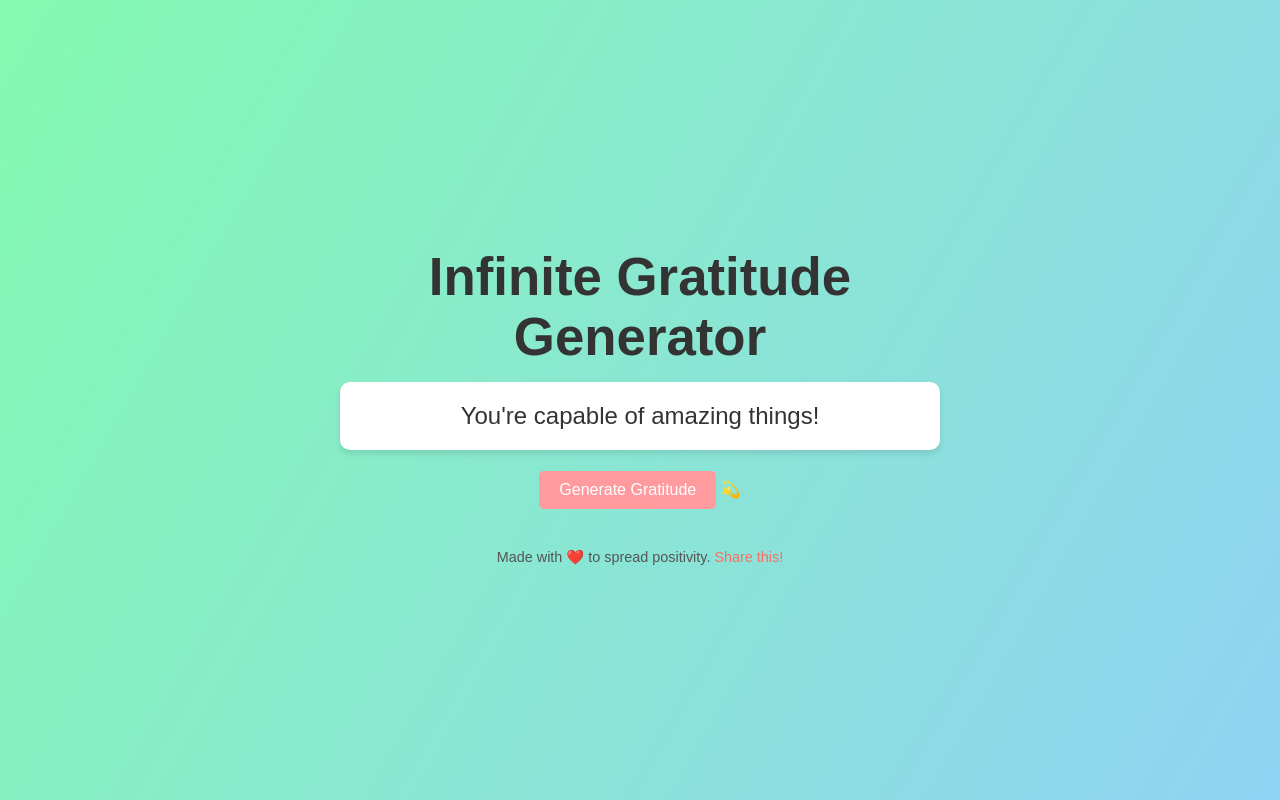
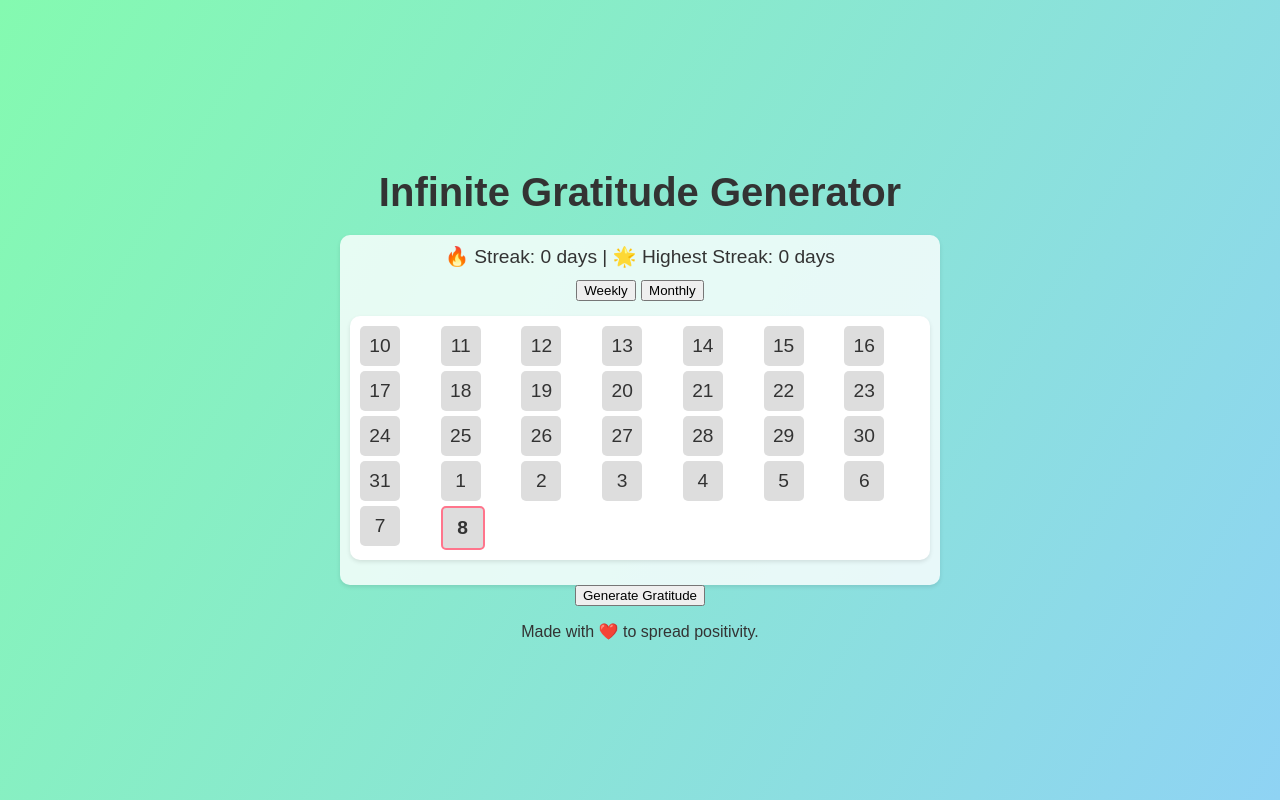
Before and after one commit to SpaceAgentAstro/infgratitude, a plain HTML site: page index.html in a window 1280 px wide. Drawn offline with Linux system fonts and the light colour scheme.

Commit message:
Update index.html

```diff
--- a/index.html
+++ b/index.html
@@ -5,157 +5,193 @@
     <meta name="viewport" content="width=device-width, initial-scale=1.0">
     <title>Infinite Gratitude Generator</title>
     <style>
-        /* General body styling */
+        :root {
+            --bg-light: linear-gradient(120deg, #84fab0, #8fd3f4);
+            --bg-dark: linear-gradient(120deg, #333, #111);
+            --text-light: #333;
+            --text-dark: #f0f0f0;
+            --btn-light: #ff9a9e;
+            --btn-dark: #ff758c;
+        }
+
         body {
             margin: 0;
-            font-family: Arial, sans-serif;
-            background: linear-gradient(120deg, #84fab0, #8fd3f4); /* Beautiful gradient background */
-            color: #333;
+            font-family: 'Poppins', sans-serif;
+            background: var(--bg-light);
+            color: var(--text-light);
             display: flex;
             justify-content: center;
             align-items: center;
-            height: 100vh; /* Full viewport height */
-            overflow: hidden;
+            height: 100vh;
+            flex-direction: column;
+            transition: all 0.3s ease;
         }
 
-        /* Center content styling */
         .container {
             text-align: center;
             width: 90%;
-            max-width: 600px; /* Ensure content doesn't stretch too wide */
+            max-width: 600px;
         }
 
-        /* Header text animation */
         h1 {
-            font-size: 3em;
-            margin-bottom: 20px;
-            animation: pulse 2s infinite; /* Smooth pulsating animation */
+            font-size: 2.5em;
+            margin-bottom: 15px;
         }
 
-        /* Keyframes for the pulsating effect */
-        @keyframes pulse {
-            0% {
-                transform: scale(1);
-            }
-            50% {
-                transform: scale(1.1);
-            }
-            100% {
-                transform: scale(1);
-            }
+        .streak-container {
+            margin-top: 20px;
+            padding: 10px;
+            background: rgba(255, 255, 255, 0.8);
+            border-radius: 10px;
+            box-shadow: 0 2px 4px rgba(0, 0, 0, 0.1);
+            font-size: 1.2em;
         }
 
-        /* Styling for the gratitude message */
-        .gratitude {
-            font-size: 1.5em;
-            padding: 20px;
-            background: #fff; /* White background for contrast */
-            border-radius: 10px; /* Rounded corners */
-            box-shadow: 0 4px 6px rgba(0, 0, 0, 0.1); /* Subtle shadow */
-            margin-bottom: 20px;
+        .calendar {
+            display: grid;
+            grid-template-columns: repeat(7, 1fr);
+            gap: 5px;
+            margin-top: 15px;
+            padding: 10px;
+            background: white;
+            border-radius: 10px;
+            box-shadow: 0 2px 4px rgba(0, 0, 0, 0.1);
         }
 
-        /* Inline animation block styling */
-        .animation {
-            display: inline-block;
+        .day {
+            width: 40px;
+            height: 40px;
+            line-height: 40px;
+            font-size: 1em;
+            text-align: center;
+            border-radius: 5px;
+            background: #ddd;
+            transition: background 0.3s ease;
+        }
+
+        .streak-day {
+            background: #ff9a9e !important;
+            color: white;
+            font-weight: bold;
+        }
+
+        .current-day {
+            border: 2px solid #ff758c;
+            font-weight: bold;
+        }
+
+        .toggle-buttons {
             margin-top: 10px;
         }
 
-        /* Button styling */
-        button {
-            font-size: 1em;
-            padding: 10px 20px;
-            border: none;
-            border-radius: 5px; /* Rounded button */
-            background: #ff9a9e; /* Eye-catching gradient */
-            color: #fff;
-            cursor: pointer;
-            transition: background 0.3s ease; /* Smooth hover transition */
-        }
-        button:hover {
-            background: #f77062; /* Darker hover color */
-        }
-
-        /* Footer styling */
-        footer {
-            margin-top: 40px;
-            font-size: 0.9em;
-            color: #555;
-        }
-        footer a {
-            color: #f77062;
-            text-decoration: none;
-        }
-        footer a:hover {
-            text-decoration: underline;
+        .reminder {
+            margin-top: 15px;
+            color: red;
+            font-weight: bold;
         }
     </style>
 </head>
 <body>
     <div class="container">
         <h1>Infinite Gratitude Generator</h1>
-        <div class="gratitude" id="gratitude">Click below to see something amazing!</div> <!-- Initial message -->
-        <button onclick="generateGratitude()">Generate Gratitude</button> <!-- Button to trigger new message -->
-        <div class="animation" id="animation"></div> <!-- Place for emoji animations -->
+
+        <div class="streak-container">
+            🔥 Streak: <span id="streakCount">0</span> days | 🌟 Highest Streak: <span id="highStreak">0</span> days
+            <div class="toggle-buttons">
+                <button onclick="setView('weekly')">Weekly</button>
+                <button onclick="setView('monthly')">Monthly</button>
+            </div>
+            <div class="calendar" id="calendarGrid"></div>
+            <div class="reminder" id="reminder"></div>
+        </div>
+
+        <div class="controls">
+            <button onclick="generateGratitude()">Generate Gratitude</button>
+        </div>
+
         <footer>
-            <p>Made with ❤️ to spread positivity. <a href="#" onclick="shareGratitude()">Share this!</a></p>
+            <p>Made with ❤️ to spread positivity.</p>
         </footer>
     </div>
 
     <script>
-        /* Array of positive messages to display */
-        const messages = [
-            "You're awesome!",
-            "Thank you for being you!",
-            "The world is better with you in it!",
-            "You're capable of amazing things!",
-            "Every day is a new opportunity!",
-            "Keep shining your light!",
-            "Your smile brightens the room!",
-            "You're loved more than you know!",
-            "You make a difference!",
-            "Thank you for being kind!",
-            "Dream big and achieve more!",
-            "Your actions inspire others!",
-            "You bring joy to those around you!",
-            "Believe in yourself, always!"
-        ];
+        let streak = JSON.parse(localStorage.getItem("streak")) || { count: 0, lastDate: null, high: 0 };
+        let streakDays = JSON.parse(localStorage.getItem("streakDays")) || [];
+        let viewMode = "monthly";
 
-        /* Array of emojis for animation effects */
-        const animations = [
-            '🌟', '💖', '✨', '💫', '🎉', '🎈', '🌈', '💐', '🎵', '🌺'
-        ];
+        function updateStreak() {
+            const today = new Date().toDateString();
+            if (streak.lastDate === today) return;
 
-        /* Function to generate and display a new gratitude message and emoji */
-        function generateGratitude() {
-            const index = Math.floor(Math.random() * messages.length); // Random index for messages
-            const animationIndex = Math.floor(Math.random() * animations.length); // Random index for animations
+            if (streak.lastDate && new Date(streak.lastDate).getTime() + 86400000 >= new Date().getTime()) {
+                streak.count += 1;
+            } else {
+                streak.count = 1;
+                showReminder();
+            }
 
-            const gratitudeDiv = document.getElementById('gratitude');
-            gratitudeDiv.textContent = messages[index]; // Update the message content
-            gratitudeDiv.style.animation = 'fadeIn 1s'; // Add fade-in animation
+            streak.high = Math.max(streak.count, streak.high);
+            streak.lastDate = today;
+            if (!streakDays.includes(today)) streakDays.push(today);
 
-            const animationDiv = document.getElementById('animation');
-            animationDiv.textContent = animations[animationIndex]; // Display a random emoji
-            animationDiv.style.animation = 'fadeIn 1s';
+            localStorage.setItem("streak", JSON.stringify(streak));
+            localStorage.setItem("streakDays", JSON.stringify(streakDays));
 
-            // Reset animations after completion to allow replay
-            setTimeout(() => {
-                gratitudeDiv.style.animation = '';
-                animationDiv.style.animation = '';
-            }, 1000);
+            document.getElementById("streakCount").textContent = streak.count;
+            document.getElementById("highStreak").textContent = streak.high;
+            updateCalendar();
         }
 
-        /* Function to open a Twitter share window with pre-filled text */
-        function shareGratitude() {
-            const url = encodeURIComponent(window.location.href); // Encode current page URL
-            const text = encodeURIComponent("Check out the Infinite Gratitude Generator! Spread some positivity: "); // Message to share
-            const shareUrl = `https://twitter.com/intent/tweet?text=${text}&url=${url}`; // Construct Twitter URL
-            window.open(shareUrl, '_blank'); // Open in new tab
+        function showReminder() {
+            document.getElementById("reminder").textContent = "❗ Don't forget to log gratitude today!";
+            setTimeout(() => {
+                document.getElementById("reminder").textContent = "";
+            }, 5000);
         }
 
-        // Generate an initial gratitude message when the page loads
-        document.body.onload = generateGratitude;
+        function updateCalendar() {
+            const calendarGrid = document.getElementById("calendarGrid");
+            calendarGrid.innerHTML = "";
+
+            const today = new Date();
+            let daysToShow = viewMode === "weekly" ? 7 : 30;
+            const daysArray = Array.from({ length: daysToShow }, (_, i) => {
+                let date = new Date();
+                date.setDate(today.getDate() - i);
+                return date.toDateString();
+            }).reverse();
+
+            daysArray.forEach(date => {
+                const dayDiv = document.createElement("div");
+                dayDiv.classList.add("day");
+                dayDiv.textContent = new Date(date).getDate();
+
+                if (streakDays.includes(date)) {
+                    dayDiv.classList.add("streak-day");
+                }
+
+                if (date === today.toDateString()) {
+                    dayDiv.classList.add("current-day");
+                }
+
+                calendarGrid.appendChild(dayDiv);
+            });
+        }
+
+        function setView(mode) {
+            viewMode = mode;
+            updateCalendar();
+        }
+
+        function generateGratitude() {
+            updateStreak();
+        }
+
+        document.body.onload = () => {
+            document.getElementById("streakCount").textContent = streak.count;
+            document.getElementById("highStreak").textContent = streak.high;
+            updateCalendar();
+        };
     </script>
 </body>
 </html>
```
